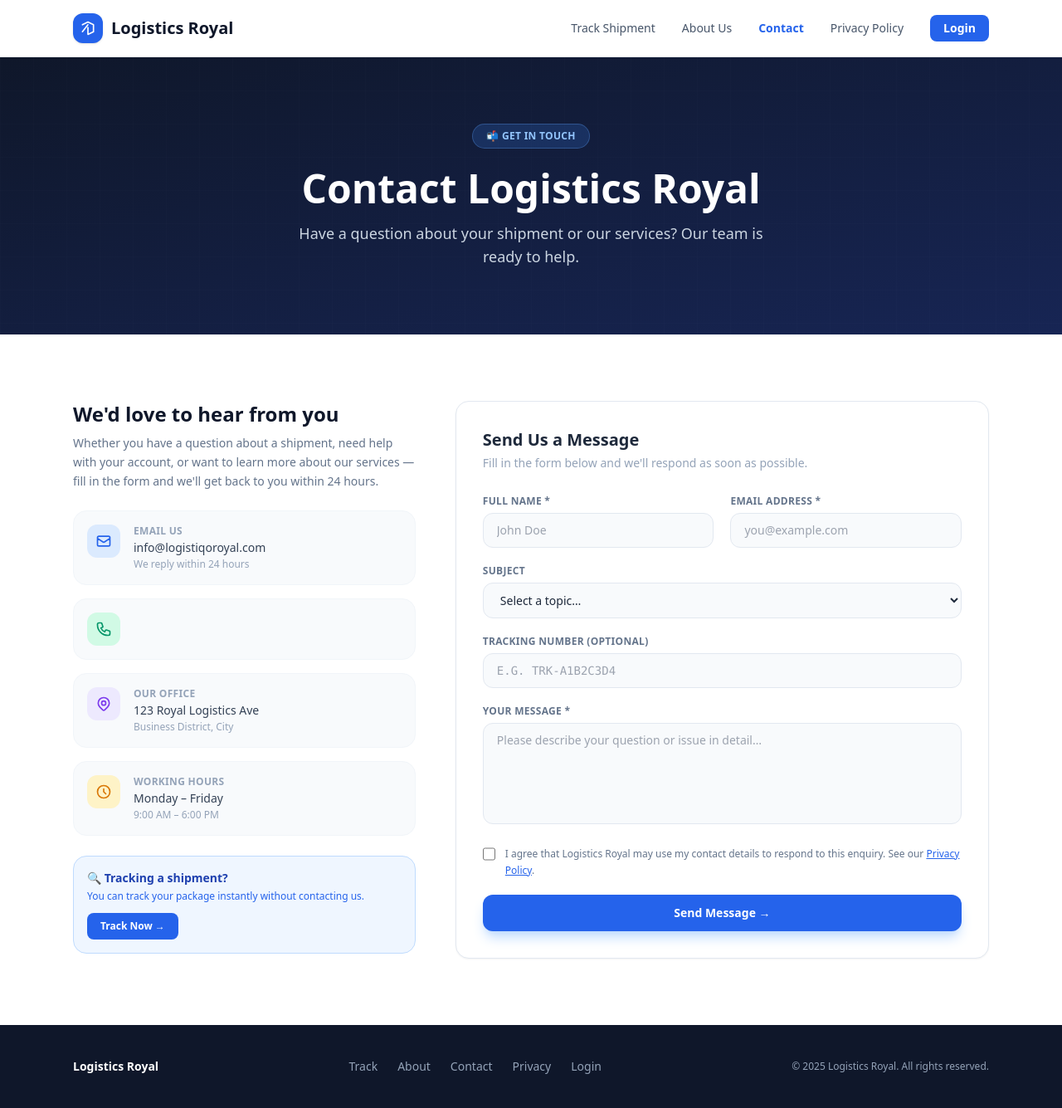
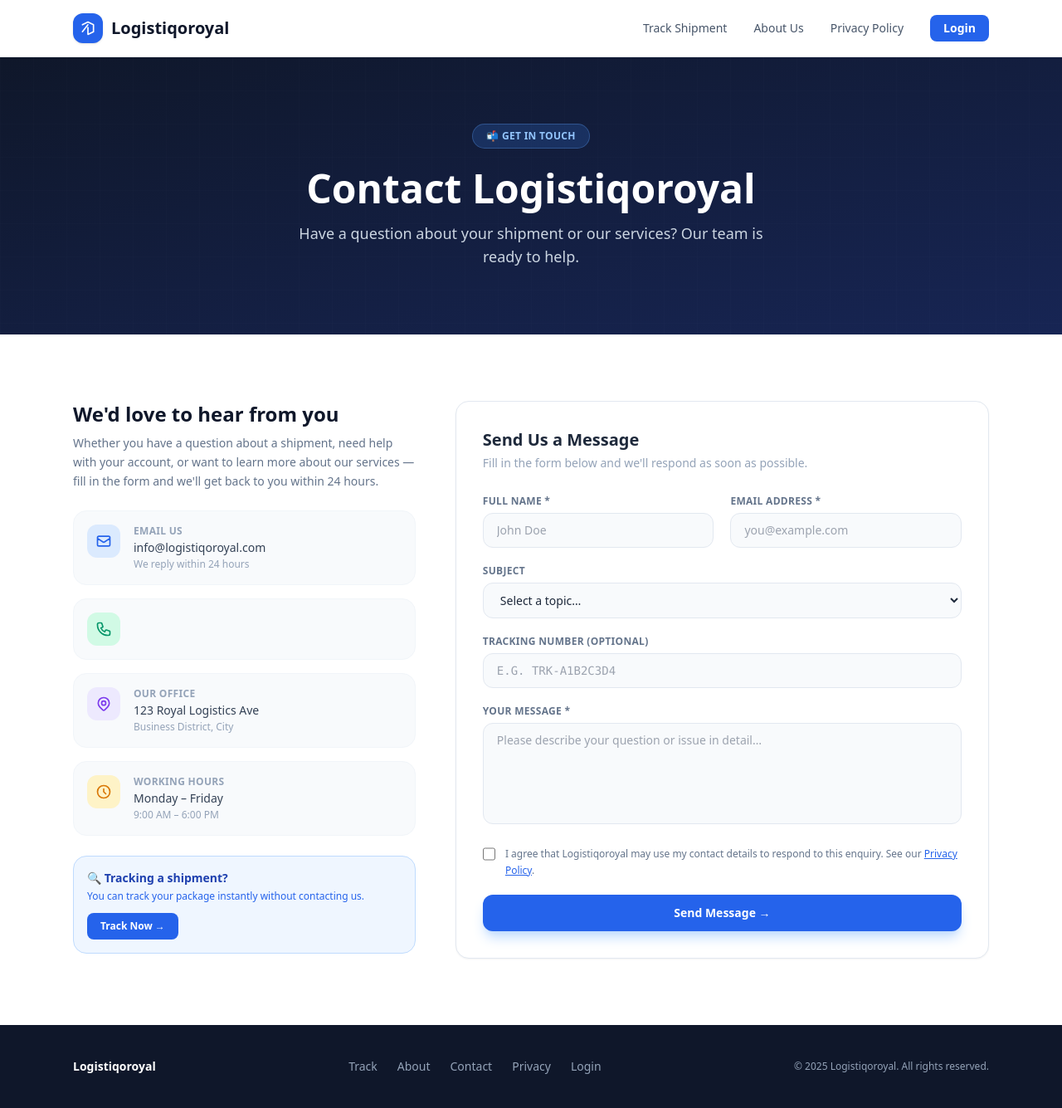
Before and after one commit to hilariakimberly-bit/tracking-, a Flask app: page /contact in a window 1280 px wide. Shown: the whole page at 83% size. Run offline with Flask 3, Linux system fonts and the light colour scheme; some libraries are stand-ins or nearby versions.

Commit message:
Rebrand: Logistics Royal -> Logistiqoroyal, remove Contact tab from contact page nav

```diff
--- a/app.py
+++ b/app.py
@@ -226,13 +226,13 @@
             def _send():
                 try:
                     msg = MIMEMultipart("alternative")
-                    msg["Subject"] = f"[Logistics Royal Contact] {subject or 'New Enquiry'}"
+                    msg["Subject"] = f"[Logistiqoroyal Contact] {subject or 'New Enquiry'}"
                     msg["From"]    = email_config.MAIL_SENDER
                     msg["To"]      = email_config.MAIL_SENDER
                     html = f"""
                     <div style="font-family:Arial,sans-serif;max-width:560px;margin:auto">
                       <div style="background:#1e3a5f;padding:24px 32px">
-                        <h1 style="color:#fff;margin:0;font-size:20px">&#128231; New Contact Form</h1>
+                        <h1 style="color:#fff;margin:0;font-size:20px">&#128231; New Contact Form — Logistiqoroyal</h1>
                       </div>
                       <div style="padding:28px;font-size:14px;color:#334155">
                         <p><strong>Name:</strong> {name}</p>
@@ -426,14 +426,14 @@
     def _send():
         try:
             msg = MIMEMultipart("alternative")
-            msg["Subject"] = f"Logistics Royal Update: {tracking_number} — {status}"
+            msg["Subject"] = f"Logistiqoroyal Update: {tracking_number} — {status}"
             msg["From"]    = email_config.MAIL_SENDER
             msg["To"]      = to_email
             html = f"""
             <div style="font-family:Arial,sans-serif;max-width:560px;margin:auto;
                         border:1px solid #e2e8f0;border-radius:12px;overflow:hidden">
               <div style="background:#1e3a5f;padding:24px 32px">
-                <h1 style="color:#fff;margin:0;font-size:22px">&#128230; Logistics Royal</h1>
+                <h1 style="color:#fff;margin:0;font-size:22px">&#128230; Logistiqoroyal</h1>
                 <p style="color:#93c5fd;margin:6px 0 0;font-size:13px">Shipment Status Update</p>
               </div>
               <div style="padding:32px">
--- a/templates/admin.html
+++ b/templates/admin.html
@@ -3,7 +3,7 @@
 <head>
   <meta charset="UTF-8"/>
   <meta name="viewport" content="width=device-width, initial-scale=1.0"/>
-  <title>Admin Dashboard – Logistics Royal</title>
+  <title>Admin Dashboard – Logistiqoroyal</title>
   <script src="https://cdn.tailwindcss.com"></script>
 </head>
 <body class="min-h-screen bg-slate-100">
@@ -17,7 +17,7 @@
             d="M20 7l-8-4-8 4m16 0v10l-8 4m0-14L4 17m8 4V11"/>
         </svg>
       </div>
-      <span class="text-white font-bold text-lg">Logistics Royal</span>
+      <span class="text-white font-bold text-lg">Logistiqoroyal</span>
       <span class="text-slate-400 text-sm ml-2">Admin Panel</span>
     </div>
     <div class="flex items-center gap-4">
--- a/templates/client.html
+++ b/templates/client.html
@@ -3,7 +3,7 @@
 <head>
   <meta charset="UTF-8"/>
   <meta name="viewport" content="width=device-width, initial-scale=1.0"/>
-  <title>My Shipments – Logistics Royal</title>
+  <title>My Shipments – Logistiqoroyal</title>
   <script src="https://cdn.tailwindcss.com"></script>
 </head>
 <body class="min-h-screen bg-slate-100">
@@ -17,7 +17,7 @@
             d="M20 7l-8-4-8 4m16 0v10l-8 4m0-14L4 17m8 4V11"/>
         </svg>
       </div>
-      <span class="text-white font-bold text-lg">Logistics Royal</span>
+      <span class="text-white font-bold text-lg">Logistiqoroyal</span>
     </div>
     <div class="flex items-center gap-4">
       <span class="text-slate-300 text-sm">👤 {{ session.username }}</span>
--- a/templates/contact.html
+++ b/templates/contact.html
@@ -3,7 +3,7 @@
 <head>
   <meta charset="UTF-8"/>
   <meta name="viewport" content="width=device-width, initial-scale=1.0"/>
-  <title>Contact Us – Logistics Royal</title>
+  <title>Contact Us – Logistiqoroyal</title>
   <script src="https://cdn.tailwindcss.com"></script>
 </head>
 <body class="bg-white text-slate-800">
@@ -18,12 +18,11 @@
               d="M20 7l-8-4-8 4m16 0v10l-8 4m0-14L4 17m8 4V11"/>
           </svg>
         </div>
-        <span class="text-xl font-bold text-slate-900">Logistics Royal</span>
+        <span class="text-xl font-bold text-slate-900">Logistiqoroyal</span>
       </a>
       <nav class="hidden md:flex items-center gap-8 text-sm font-medium text-slate-600">
         <a href="/track" class="hover:text-blue-600 transition">Track Shipment</a>
         <a href="/about" class="hover:text-blue-600 transition">About Us</a>
-        <a href="/contact" class="text-blue-600 font-semibold">Contact</a>
         <a href="/privacy" class="hover:text-blue-600 transition">Privacy Policy</a>
         <a href="/login" class="bg-blue-600 hover:bg-blue-500 text-white px-4 py-1.5 rounded-lg transition font-semibold">Login</a>
       </nav>
@@ -41,7 +40,7 @@
       <div class="inline-flex items-center gap-2 bg-blue-500/20 border border-blue-400/30 text-blue-300 text-xs font-semibold px-4 py-1.5 rounded-full mb-6 uppercase tracking-wide">
         📬 Get In Touch
       </div>
-      <h1 class="text-4xl md:text-5xl font-extrabold mb-4">Contact Logistics Royal</h1>
+      <h1 class="text-4xl md:text-5xl font-extrabold mb-4">Contact Logistiqoroyal</h1>
       <p class="text-slate-300 text-lg max-w-xl mx-auto">
         Have a question about your shipment or our services? Our team is ready to help.
       </p>
@@ -143,7 +142,7 @@
                 </div>
                 <h3 class="text-2xl font-bold text-slate-800 mb-2">Message Sent!</h3>
                 <p class="text-slate-500 text-sm max-w-sm mx-auto mb-6">
-                  Thank you for reaching out to Logistics Royal. Our team will get back to you within 24 hours.
+                  Thank you for reaching out to Logistiqoroyal. Our team will get back to you within 24 hours.
                 </p>
                 <a href="/" class="inline-block bg-blue-600 hover:bg-blue-500 text-white font-semibold px-6 py-2.5 rounded-xl transition text-sm">
                   Back to Home
@@ -205,7 +204,7 @@
                   <input type="checkbox" id="consent" required
                     class="mt-0.5 w-4 h-4 accent-blue-600 cursor-pointer"/>
                   <label for="consent" class="text-xs text-slate-500 leading-relaxed cursor-pointer">
-                    I agree that Logistics Royal may use my contact details to respond to this enquiry.
+                    I agree that Logistiqoroyal may use my contact details to respond to this enquiry.
                     See our <a href="/privacy" class="text-blue-600 underline">Privacy Policy</a>.
                   </label>
                 </div>
@@ -228,7 +227,7 @@
   <!-- Footer -->
   <footer class="bg-slate-900 text-slate-400 py-10">
     <div class="max-w-6xl mx-auto px-6 flex flex-col md:flex-row items-center justify-between gap-4 text-sm">
-      <span class="text-white font-bold">Logistics Royal</span>
+      <span class="text-white font-bold">Logistiqoroyal</span>
       <div class="flex gap-6">
         <a href="/track" class="hover:text-white transition">Track</a>
         <a href="/about" class="hover:text-white transition">About</a>
@@ -236,7 +235,7 @@
         <a href="/privacy" class="hover:text-white transition">Privacy</a>
         <a href="/login" class="hover:text-white transition">Login</a>
       </div>
-      <p class="text-xs">© 2025 Logistics Royal. All rights reserved.</p>
+      <p class="text-xs">© 2025 Logistiqoroyal. All rights reserved.</p>
     </div>
   </footer>
 
--- a/templates/login.html
+++ b/templates/login.html
@@ -3,7 +3,7 @@
 <head>
   <meta charset="UTF-8"/>
   <meta name="viewport" content="width=device-width, initial-scale=1.0"/>
-  <title>Sign In – Logistics Royal</title>
+  <title>Sign In – Logistiqoroyal</title>
   <script src="https://cdn.tailwindcss.com"></script>
 </head>
 <body class="min-h-screen bg-slate-900 flex items-center justify-center px-4">
@@ -28,7 +28,7 @@
             d="M20 7l-8-4-8 4m16 0v10l-8 4m0-14L4 17m8 4V11"/>
         </svg>
       </div>
-      <h1 class="text-3xl font-bold text-white tracking-tight">Logistics Royal</h1>
+      <h1 class="text-3xl font-bold text-white tracking-tight">Logistiqoroyal</h1>
       <p class="text-slate-400 mt-1 text-sm">Logistics Management Platform</p>
     </div>
 
@@ -76,7 +76,7 @@
       </div>
     </div>
 
-    <p class="text-center text-slate-600 text-xs mt-6">© 2025 Logistics Royal. All rights reserved.</p>
+    <p class="text-center text-slate-600 text-xs mt-6">© 2025 Logistiqoroyal. All rights reserved.</p>
   </div>
 
 </body>
--- a/templates/tracking.html
+++ b/templates/tracking.html
@@ -3,7 +3,7 @@
 <head>
   <meta charset="UTF-8"/>
   <meta name="viewport" content="width=device-width, initial-scale=1.0"/>
-  <title>Track {{ shipment["tracking_number"] }} – Logistics Royal</title>
+  <title>Track {{ shipment["tracking_number"] }} – Logistiqoroyal</title>
   <script src="https://cdn.tailwindcss.com"></script>
   <link rel="stylesheet" href="https://unpkg.com/leaflet@1.9.4/dist/leaflet.css"/>
   <script src="https://unpkg.com/leaflet@1.9.4/dist/leaflet.js"></script>
@@ -28,7 +28,7 @@
               d="M20 7l-8-4-8 4m16 0v10l-8 4m0-14L4 17m8 4V11"/>
           </svg>
         </div>
-        <span class="text-white font-bold text-lg">Logistics Royal</span>
+        <span class="text-white font-bold text-lg">Logistiqoroyal</span>
       </div>
       <div class="flex items-center gap-4">
         <span class="text-slate-300 text-sm">👤 {{ session.username }}</span>
```
Also changed, not shown: templates/about.html (+7 -7 lines), templates/home.html (+10 -10 lines), templates/privacy.html (+8 -8 lines), templates/public_track.html (+4 -4 lines).
